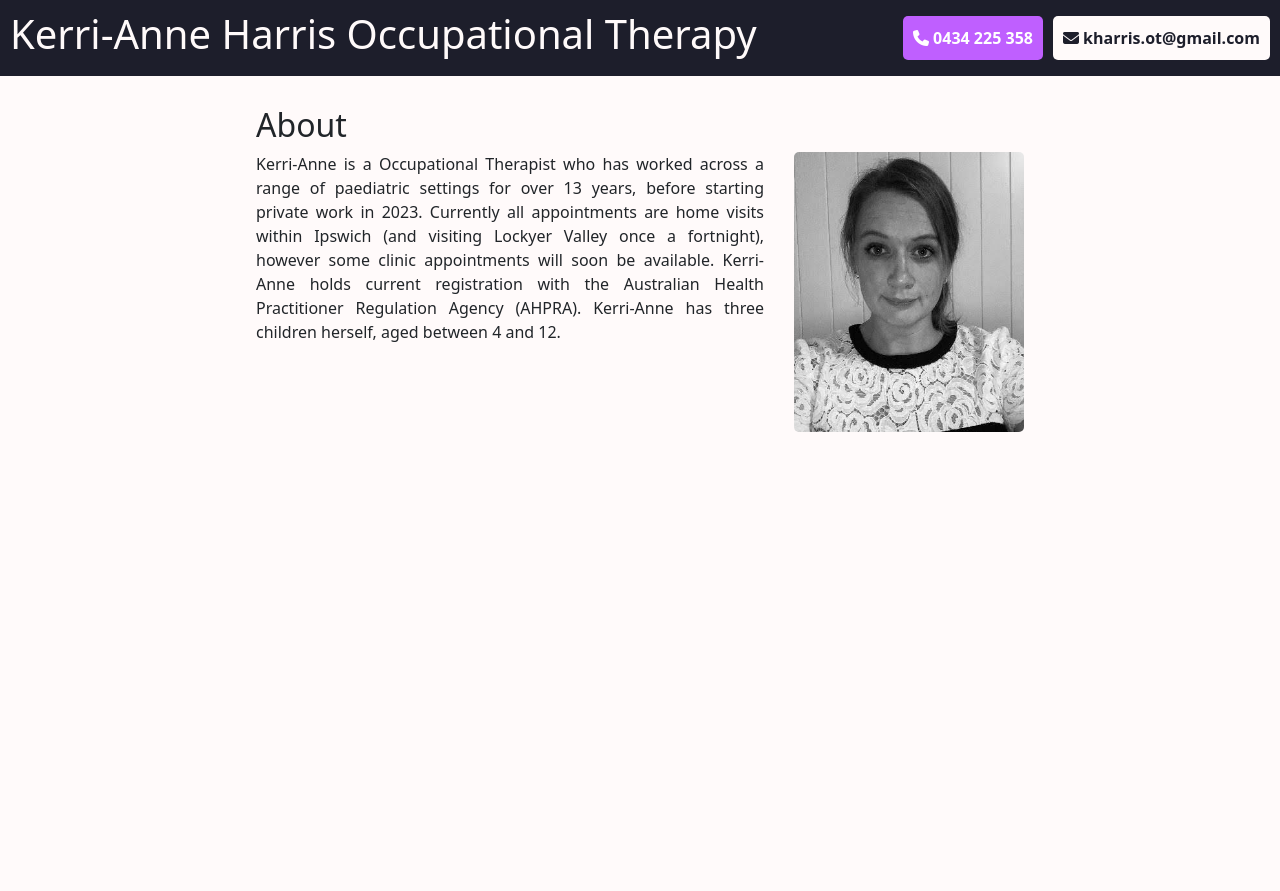
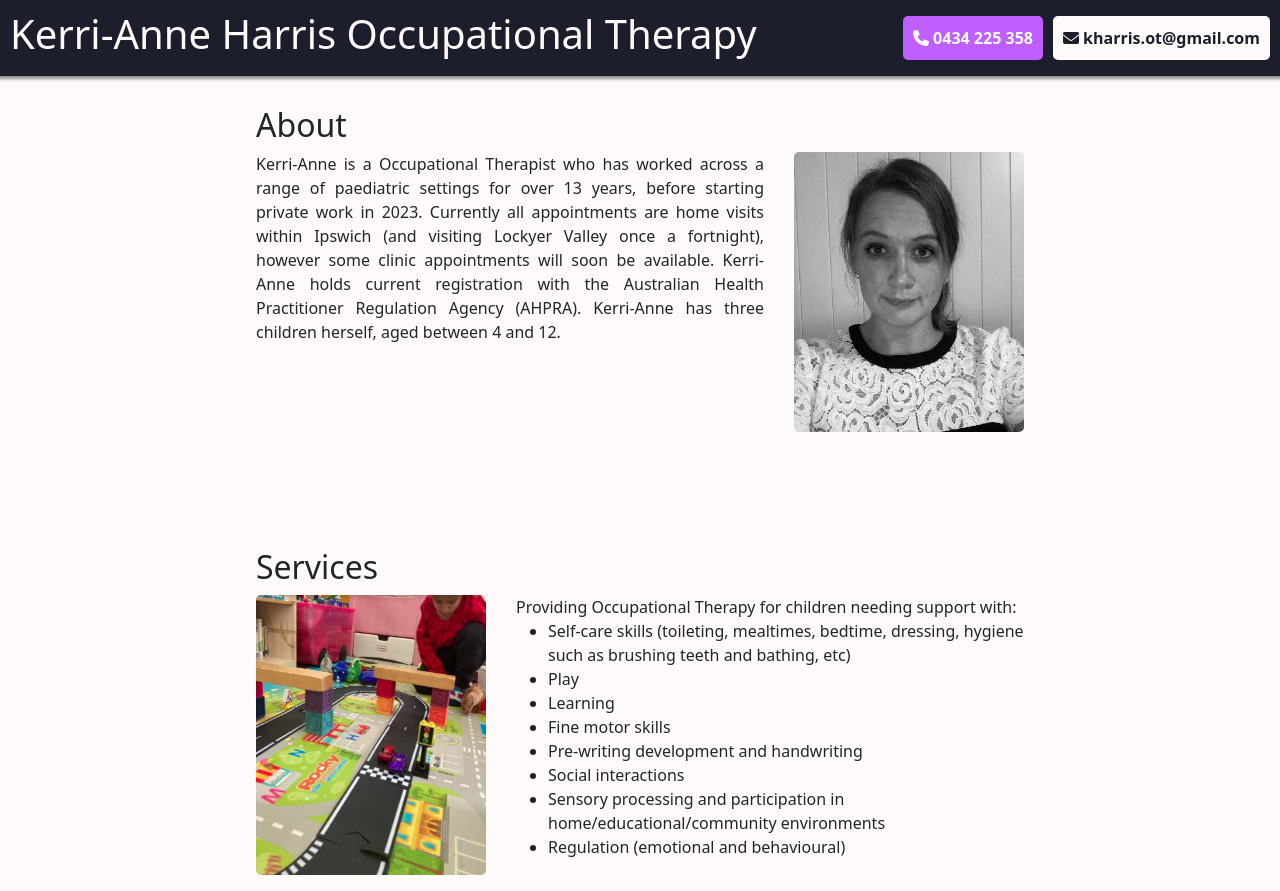
Before and after one commit to woolawin/kharris, a website: page index.html in a window 1280 px wide. Before the commit the page ends 800 px from the top, so only its background shows below. Drawn offline with nearby package versions, Linux system fonts and the light colour scheme.

Commit message:
add services

```diff
--- a/index.html
+++ b/index.html
@@ -14,14 +14,26 @@
             }
 
 
+            p {
+                text-align: justify;
+            }
+
+            img  {
+                border-radius: 5px;
+                height: 280px;
+                width: 230px;
+            }
+
             .header {
+                display: flex;
                 background-color: #1D1E2B;
                 position: sticky;
                 top: 0;
                 width: 100vw;
                 color: #FFFAFA;
                 padding: 10px;
-                display: flex;
+
+                box-shadow: 0px 1px 3px 2px rgba(0,0,0,0.43);
             }
 
             .header h1 {
@@ -68,6 +80,8 @@
                 width: 80vw;
                 padding-left: 20vw;
                 padding-top: 30px;
+                flex-direction: column;
+                gap: 100px;
             }
 
             .about {
@@ -80,15 +94,19 @@
                 gap: 30px;
             }
 
-            p {
-                text-align: justify;
+
+            .services {
+                display: flex;
+                flex-direction: column;
             }
 
-            .selfie  {
-                border-radius: 5px;
-                height: 280px;
-                width: 230px;
+
+            .services-content {
+                display: flex;
+                flex-direction: row;
+                gap: 30px;
             }
+
 
             @media (max-width: 540px) {
                 .content {
@@ -101,7 +119,14 @@
                     justify-content: center;
                     align-items: center;
                 }
+
+                .services-content {
+                    flex-direction: column-reverse;
+                    justify-content: center;
+                    align-items: center;
+                }
             }
+
         </style>
     </head>
     <body>
@@ -129,8 +154,32 @@
                 </p>
 
                 <figure>
-                    <img class="selfie" alt="Kerri-Anne Harris" src="kerrianne.png">
+                    <img alt="Kerri-Anne Harris" src="kerrianne.png">
                 </figure>
+                </div>
+            </article>
+
+            <article class="services">
+                <h2>Services</h2>
+                <div class="services-content">
+                    <figure>
+                        <img src="play.png" alt="Services">
+                    </figure>
+
+                    <div>
+                        Providing Occupational Therapy for children
+                        needing support with:
+                         <ul>
+                            <li>Self-care skills (toileting, mealtimes, bedtime, dressing, hygiene such as brushing teeth and bathing, etc)</li>
+                            <li>Play</li>
+                            <li>Learning</li>
+                            <li>Fine motor skills</li>
+                            <li>Pre-writing development and handwriting</li>
+                            <li>Social interactions</li>
+                            <li>Sensory processing and participation in home/educational/community environments</li>
+                            <li>Regulation (emotional and behavioural)</li>
+                        </ul>
+                    </div>
                 </div>
             </article>
         </section>
```
